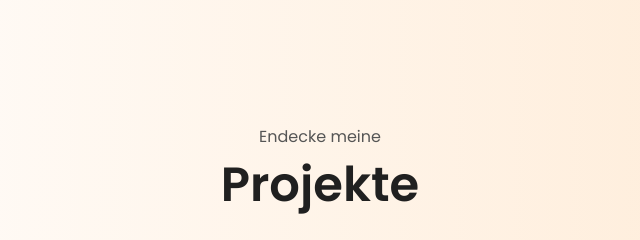
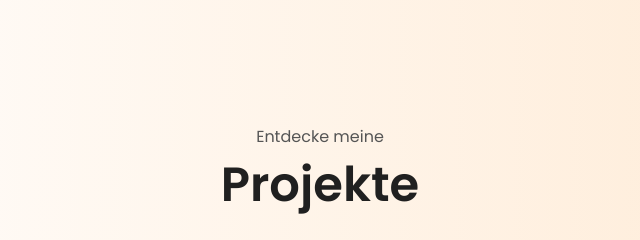
Before and after one commit to yazguel/Portfolio-2026, a plain HTML site: page index.html in a window 1280 px wide. Shown: the part 2340-2580 px from the top of the page, 320-960 px from the left. Drawn offline with Linux system fonts and the light colour scheme.

Commit message:
entdecke

```diff
--- a/index.html
+++ b/index.html
@@ -181,7 +181,7 @@
         <img src="./assets/arrow.png" alt="pfeil icon" class="icon arrow" onclick="location.href='#projects'">
     </section>
     <section id="projects">
-        <p class="section__text__p1">Endecke meine</p>
+        <p class="section__text__p1">Entdecke meine</p>
         <h1 class="title">Projekte</h1>
         <div class="experience-details-container">
             <div class="about-containers">
```
